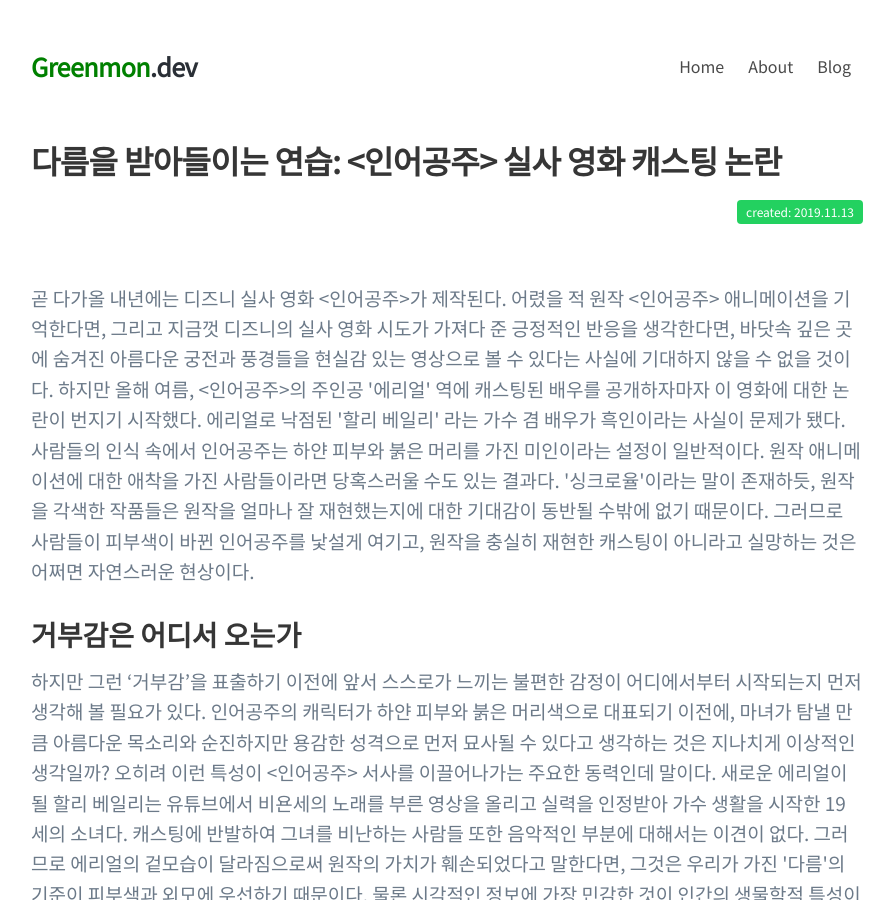
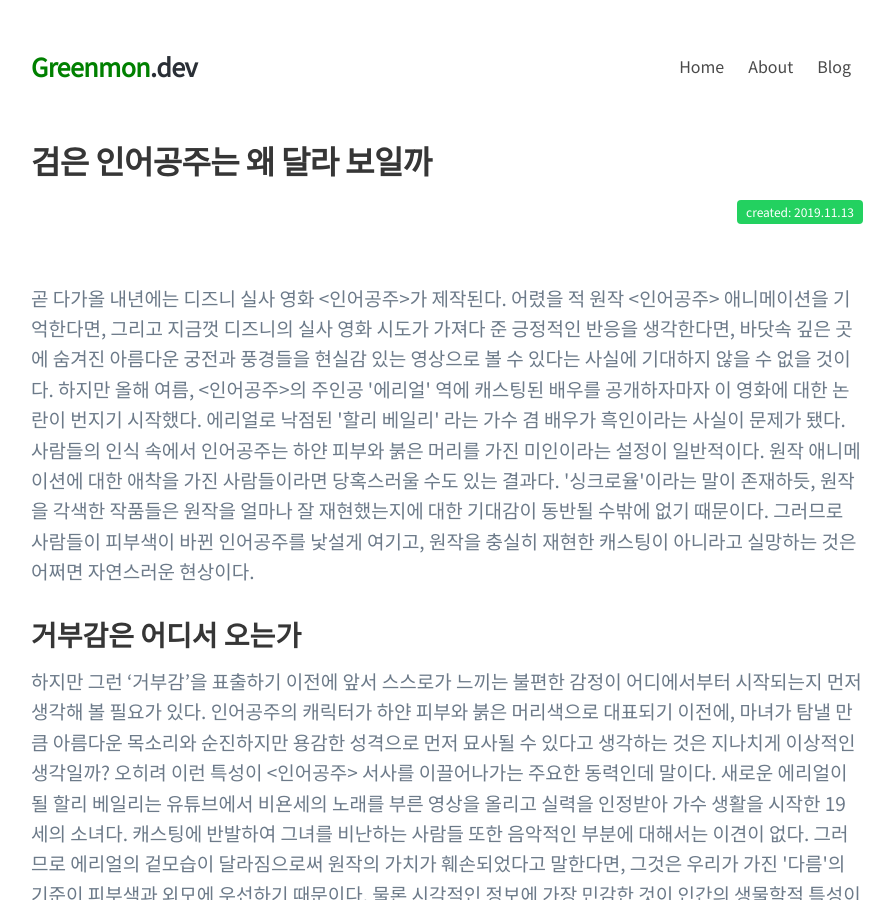
Before and after one commit to greenmonn/greenmonn.github.io, a Jekyll site: the page built from _posts/2019-11-13-black-mermaid.md, in a window 1280 px wide and 900 px high. Shown: the whole window, without its empty margins (193-1087 px from the left). Built offline with Jekyll 4.4.1, drawn with Linux system fonts in a browser that asks for light colours; some web fonts are replaced; our own code applies the rules of GitHub Pages for plain Markdown files; comment, search, counter and statistics services are not loaded.

Commit message:
Edit post title and excerpt

```diff
--- a/_posts/2019-11-13-black-mermaid.md
+++ b/_posts/2019-11-13-black-mermaid.md
@@ -1,7 +1,9 @@
 ---
-title: "다름을 받아들이는 연습: <인어공주> 실사 영화 캐스팅 논란"
+title: "검은 인어공주는 왜 달라 보일까"
 tags: [essay]
 ---
+
+다름을 받아들이는 연습: <인어공주> 실사 영화 캐스팅 논란
 
 <!--more-->
 
```
